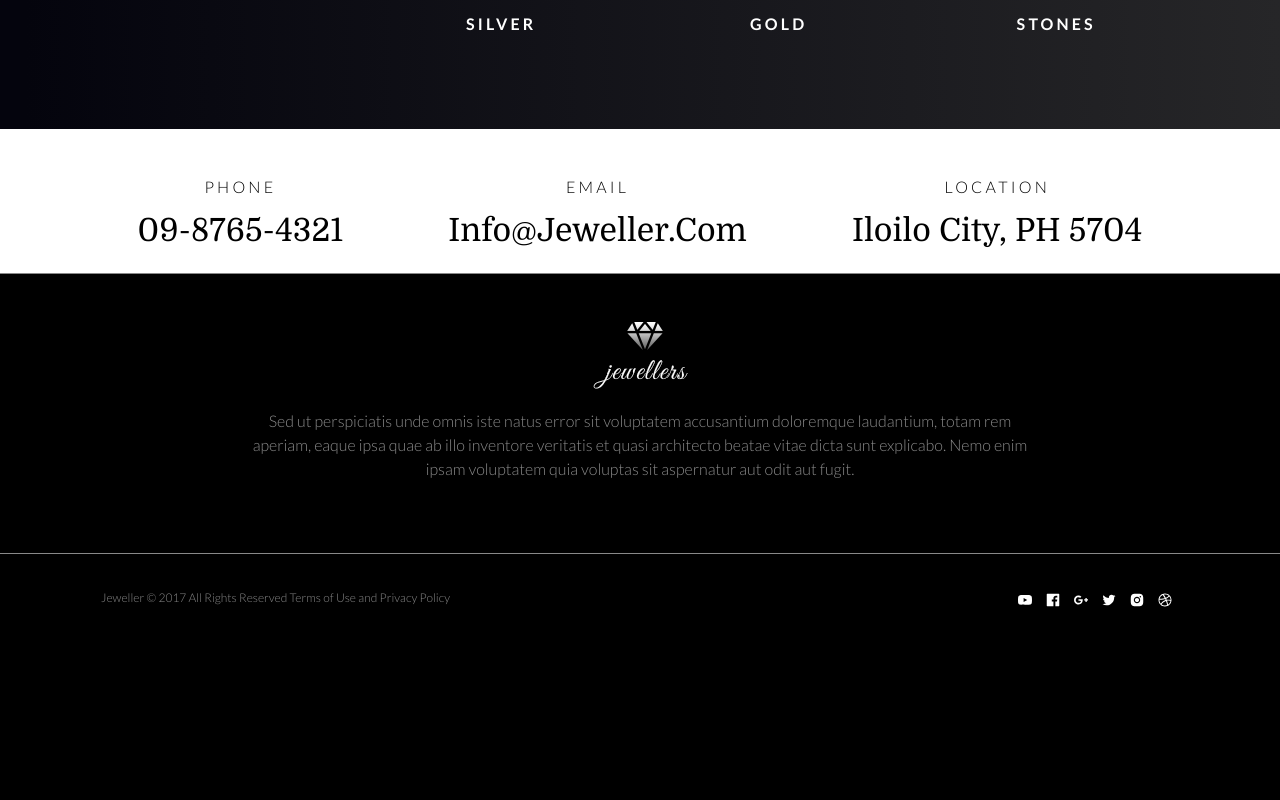
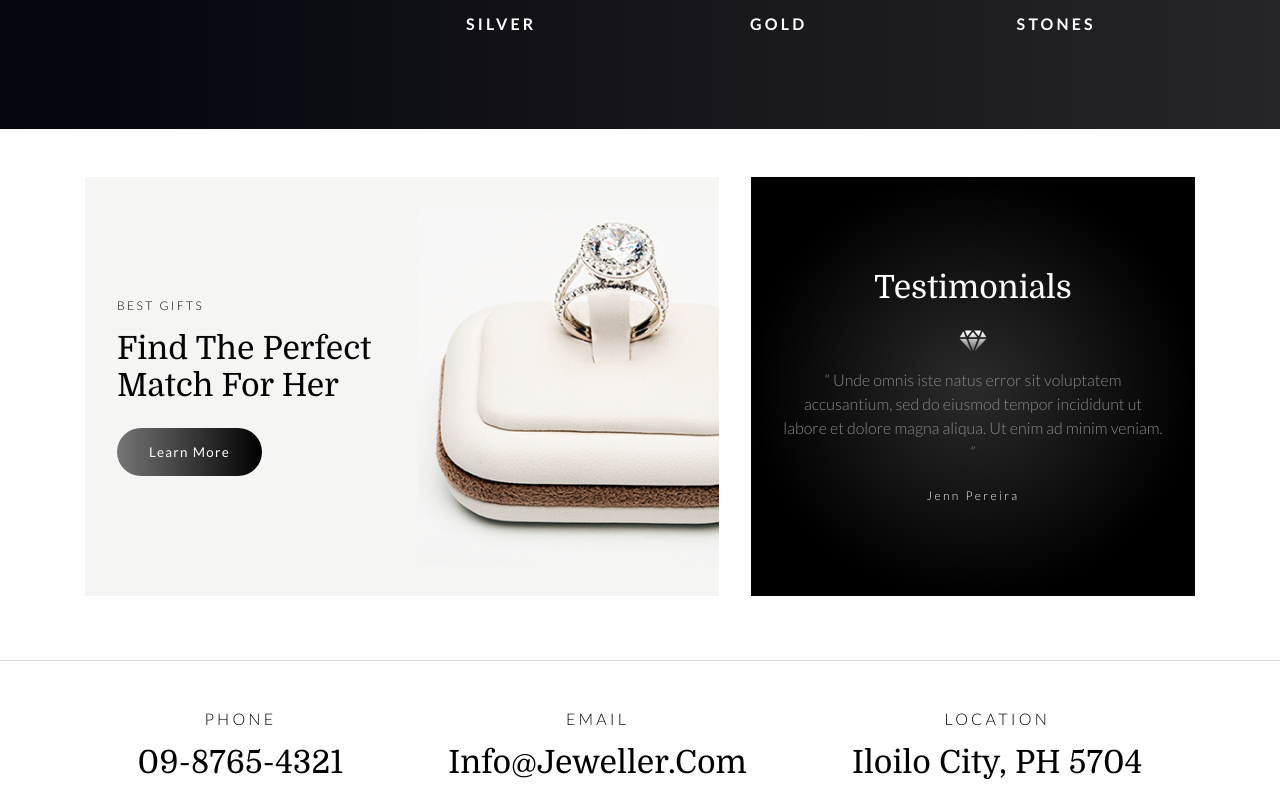
Before and after one commit to Koralldv/jewelry-shop, a React (Create React App) app: page / in a window 1280 px wide. Shown: the part 2400-3200 px from the top of the page. Before the commit the page ends 3050 px from the top, so only its background shows below. Built offline with nearby package versions, Linux system fonts and the light colour scheme.

Commit message:
Вставил блок Лучшее

```diff
--- a/src/components/Footer.jsx
+++ b/src/components/Footer.jsx
@@ -1,10 +1,11 @@
 import React from 'react';
 import styled from 'styled-components';
 import logo from '../img/logo.png';
-
+import { Best } from './Best';
 export const Footer = ({ socialList }) => {
     return (
         <footer>
+            <Best />
             <Wrapper bg="var(--white)">
                 <ContactList>
                     <ContactItem>
@@ -54,7 +55,6 @@ export const Footer = ({ socialList }) => {
 
 const Wrapper = styled.div`
     width: 100%;
-
     border-bottom: ${(props) => (props.border ? props.border : '1px solid var(--grey)')};
     background-color: ${(props) => (props.bg ? props.bg : 'var(--black)')};
 `;
@@ -65,7 +65,7 @@ const ContactList = styled.div`
     max-width: 1110px;
     width: 100%;
     margin: 0 auto;
-    padding: 2rem 0 0 0;
+    padding: 2rem 0;
     flex-direction: column;
 
     @media screen and (min-width: 768px) {
```
